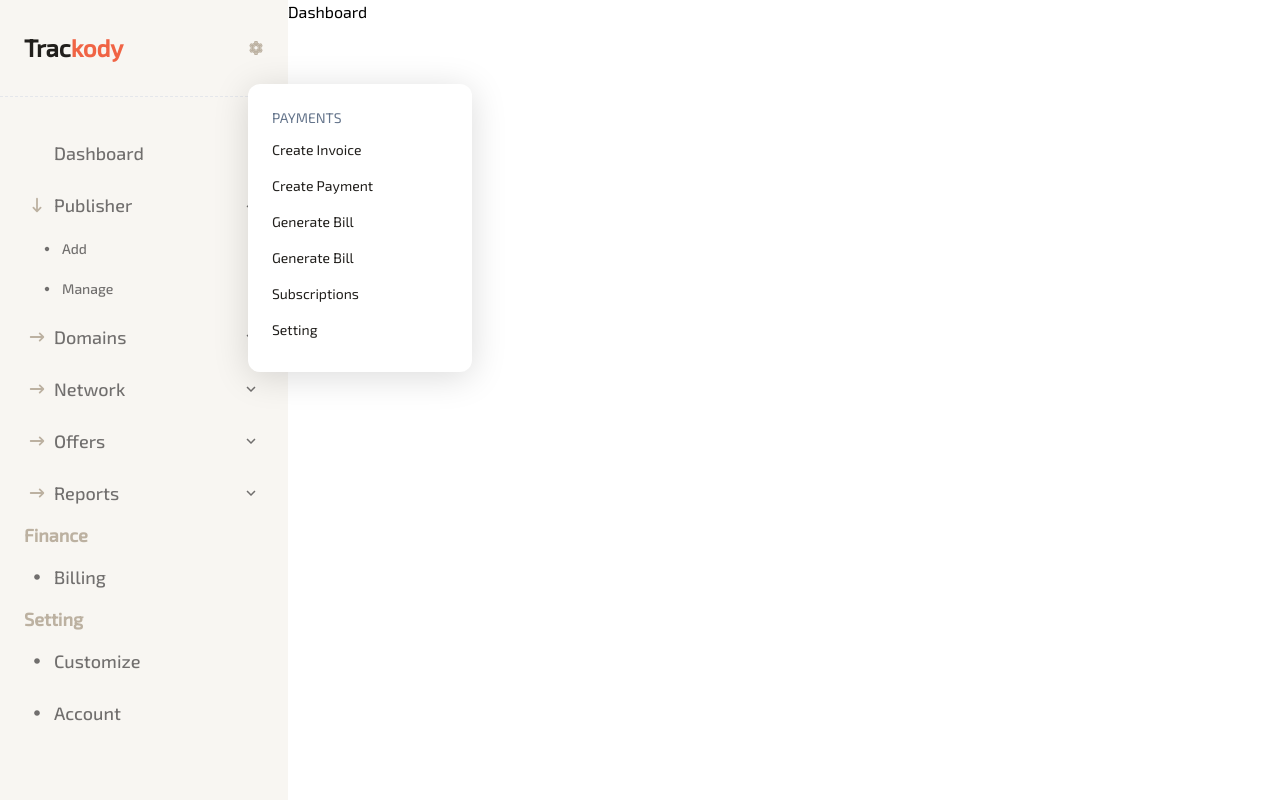
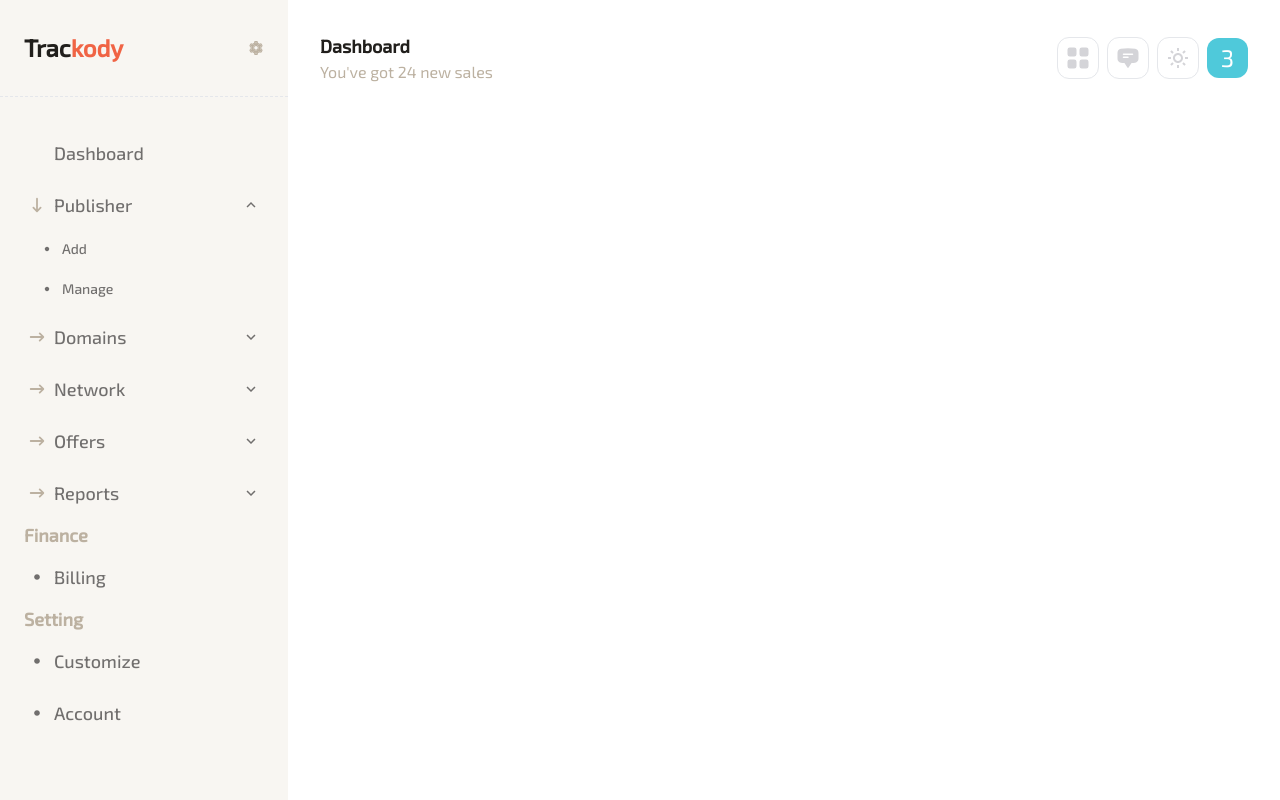
Before and after one commit to napstar-420/trackody-saas-app, a React (Vite) app: page /admin in a window 1280 px wide. Built offline with nearby package versions, Linux system fonts and the light colour scheme.

Commit message:
fix dropdown initial state

```diff
--- /dev/null
+++ b/src/components/profileHeader.jsx
@@ -0,0 +1,29 @@
+import React from 'react';
+import { BiSun } from 'react-icons/bi';
+import { BsGridFill } from 'react-icons/bs';
+import { HiChatBubbleBottomCenterText } from 'react-icons/hi2';
+
+export default function ProfileHeader() {
+  return (
+    <div className='flex gap-2 items-center'>
+      <button className='p-2 text-2xl border rounded-xl text-zinc-300 hover:text-primary hover:border-primary transition-colors'>
+        <BsGridFill />
+      </button>
+      <button className='p-2 text-2xl border rounded-xl text-zinc-300 hover:text-primary hover:border-primary transition-colors'>
+        <HiChatBubbleBottomCenterText />
+      </button>
+      <button className='p-2 text-2xl border rounded-xl text-zinc-300 hover:text-primary hover:border-primary transition-colors'>
+        <BiSun />
+      </button>
+      <button className='px-[14px] py-1 text-2xl text-white bg-primary hover:bg-primary_darken rounded-xl transition-colors'>
+        3
+      </button>
+      {/* <div>
+        <img src='https://i.pinimg.com/originals/3e/2e/8c/3e2e8c6fa626636eb4e8bdfe78edab3b.jpg'/>
+        <div>
+            <h4>Kristen Stewart</h4>
+        </div>
+      </div> */}
+    </div>
+  );
+}
--- a/src/pages/admin/dashboard.jsx
+++ b/src/pages/admin/dashboard.jsx
@@ -1,9 +1,16 @@
-import React from 'react'
+import React from 'react';
+import ProfileHeader from '../../components/profileHeader';
 
 export default function Dashboard() {
   return (
-    <div>
-      Dashboard
+    <div className='px-8 py-8'>
+      <header className='flex justify-between items-center'>
+        <div>
+          <h2 className='text-lg text-light_text font-semibold'>Dashboard</h2>
+          <p className='text-light_600'>You&apos;ve got 24 new sales</p>
+        </div>
+        <ProfileHeader />
+      </header>
     </div>
-  )
+  );
 }
--- a/src/pages/admin/root.jsx
+++ b/src/pages/admin/root.jsx
@@ -20,8 +20,8 @@ function SideNav() {
 
   const btnRef = useRef(null);
   const [style, setStyle] = useState({
-    display: 'block',
-    opacity: 1,
+    display: 'none',
+    opacity: 0,
     top: 0,
     left: 0,
     transform: 'translate(0,0)',
```
